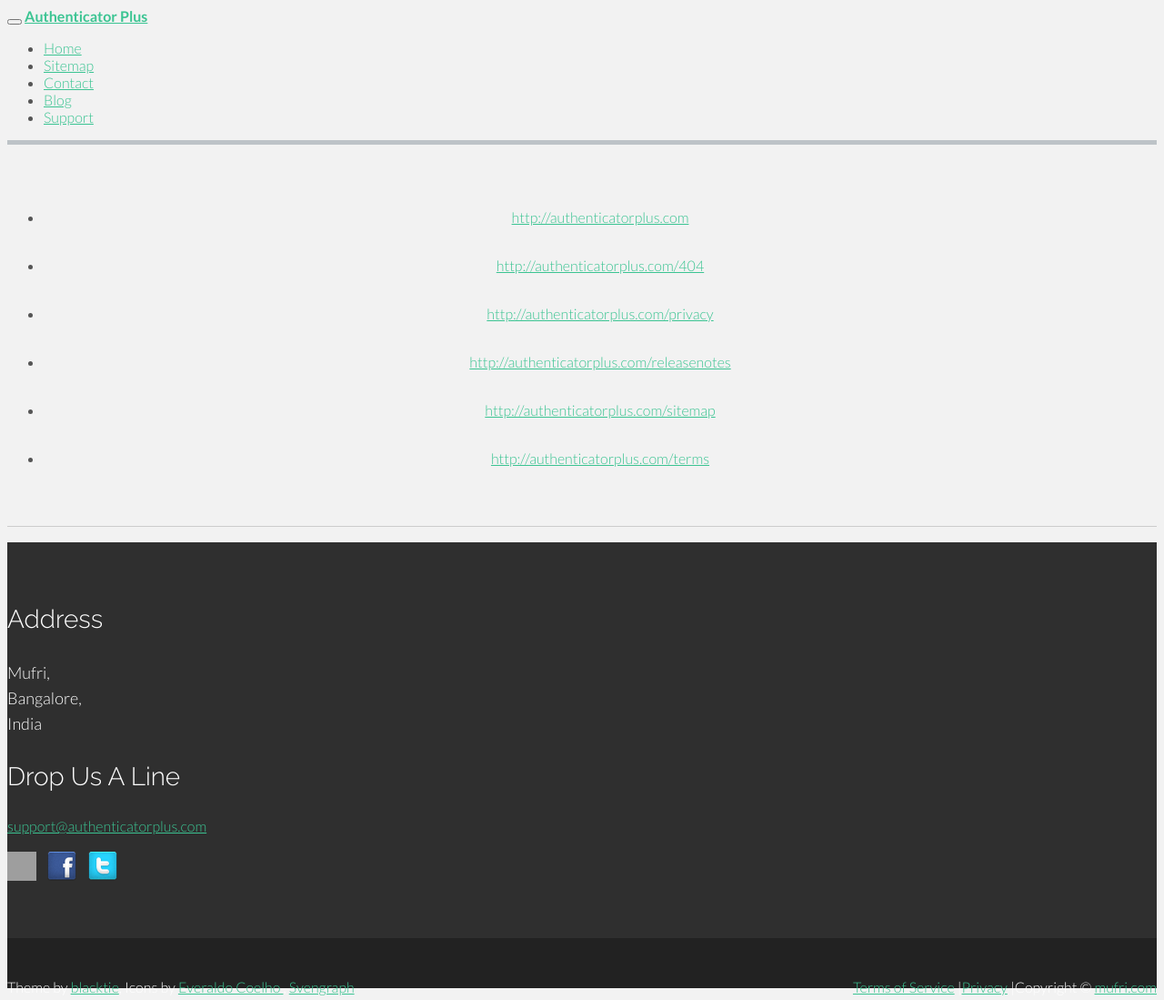
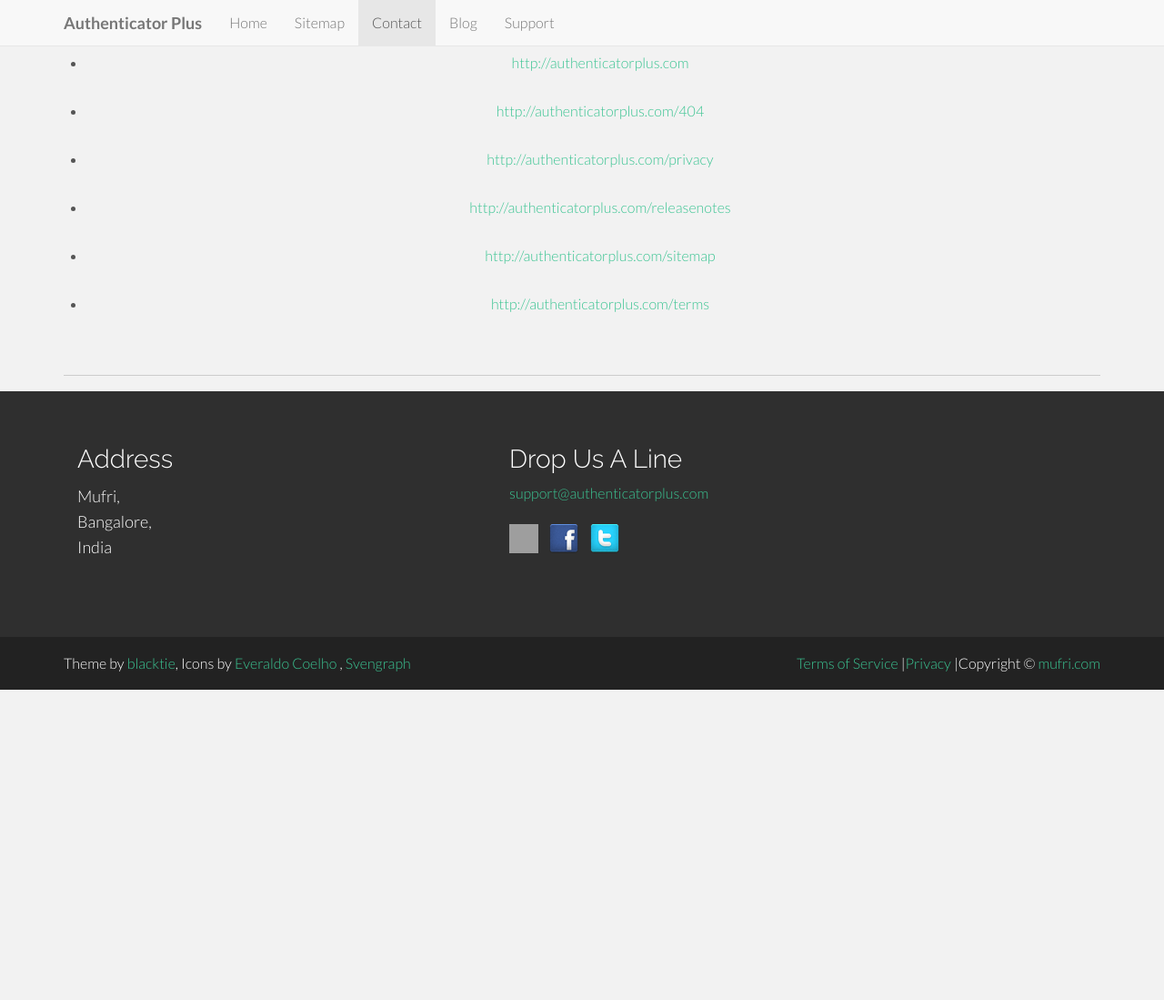
Before and after one commit to mufri/Authenticator-Plus, a Jekyll site: the page built from sitemap.md, in a window 1280 px wide and 1099 px high. Shown: the whole window at 91% size. Built offline with Jekyll 4.4.1, drawn with Linux system fonts in a browser that asks for light colours; nearby versions of some CDN libraries; library files that are not in the unit come from our copies; Markdown is read by kramdown in place of the engine named in the settings; a script that is not in the unit is left out; grey boxes are pictures that could not be loaded.

Commit message:
Update default.html

```diff
--- a/_layouts/default.html
+++ b/_layouts/default.html
@@ -7,7 +7,7 @@
 <meta name=author content=Mufri>
 <link rel="shortcut icon" href=assets/ico/favicon.png>
 <title>Authenticator Plus</title>
-<link href=assets/css/bootstrap.min.js rel=stylesheet>
+<link href=assets/css/bootstrap.min.css rel=stylesheet>
 <link href=assets/css/main.css rel=stylesheet>
 <link href='http://fonts.googleapis.com/css?family=Lato:300,400,700,300italic,400italic' rel=stylesheet type=text/css>
 <link href='http://fonts.googleapis.com/css?family=Raleway:400,300,700' rel=stylesheet type=text/css>
```
